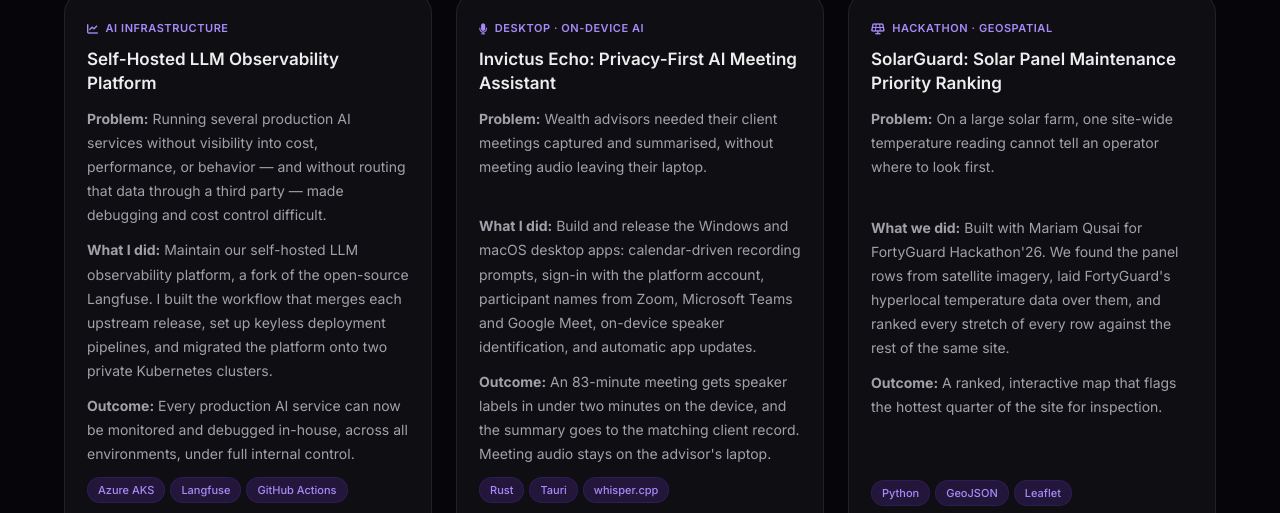
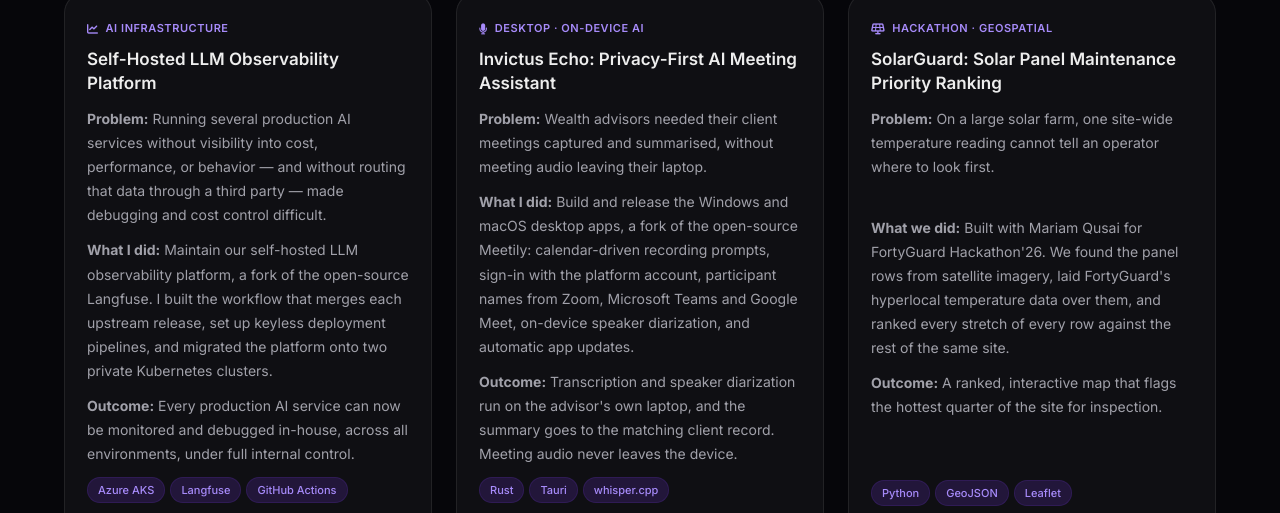
Before and after one commit to ASAD-BE18/portfolio, a plain HTML site: page index.html in a window 1280 px wide. Shown: the part 4361-4874 px from the top of the page. Drawn offline with Linux system fonts and the light colour scheme.

Commit message:
fix(echo): say speaker diarization and credit Meetily
The Echo app tells voices apart; it does not recognise people, so
'speaker identification' overstated it. The 83-minute timing measured
diarization only and meant little to a reader, so it is gone.

```diff
--- a/index.html
+++ b/index.html
@@ -382,8 +382,8 @@
                         </div>
                         <h3>Invictus Echo: Privacy-First AI Meeting Assistant</h3>
                         <p><strong>Problem:</strong> Wealth advisors needed their client meetings captured and summarised, without meeting audio leaving their laptop.</p>
-                        <p><strong>What I did:</strong> Build and release the Windows and macOS desktop apps: calendar-driven recording prompts, sign-in with the platform account, participant names from Zoom, Microsoft Teams and Google Meet, on-device speaker identification, and automatic app updates.</p>
-                        <p><strong>Outcome:</strong> An 83-minute meeting gets speaker labels in under two minutes on the device, and the summary goes to the matching client record. Meeting audio stays on the advisor's laptop.</p>
+                        <p><strong>What I did:</strong> Build and release the Windows and macOS desktop apps, a fork of the open-source Meetily: calendar-driven recording prompts, sign-in with the platform account, participant names from Zoom, Microsoft Teams and Google Meet, on-device speaker diarization, and automatic app updates.</p>
+                        <p><strong>Outcome:</strong> Transcription and speaker diarization run on the advisor's own laptop, and the summary goes to the matching client record. Meeting audio never leaves the device.</p>
                         <div class="tag-row">
                             <span class="tag">Rust</span>
                             <span class="tag">Tauri</span>
@@ -392,7 +392,7 @@
                         <details class="tech-toggle">
                             <summary>Technical details</summary>
                             <div class="tech-toggle-body">
-                                Rust and Tauri desktop app; on-device transcription with whisper.cpp; speaker identification with ONNX Runtime; Next.js front end; FastAPI backend.
+                                Rust and Tauri desktop app built on Meetily (MIT licence); on-device transcription with whisper.cpp; speaker diarization with ONNX Runtime; Next.js front end; FastAPI backend.
                             </div>
                         </details>
                     </div>
```
Also changed, not shown: 1 other file.
